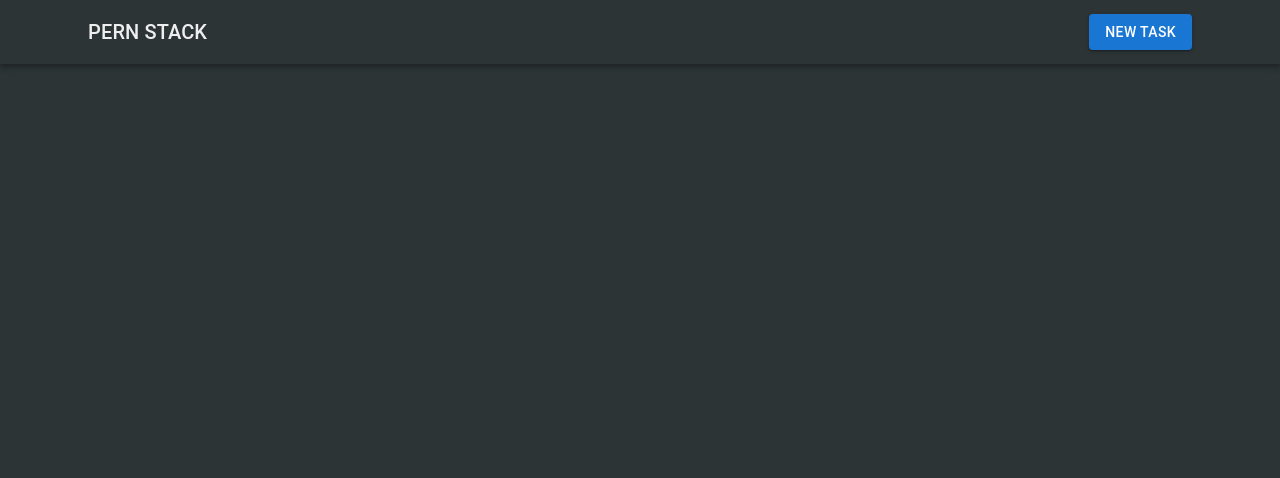
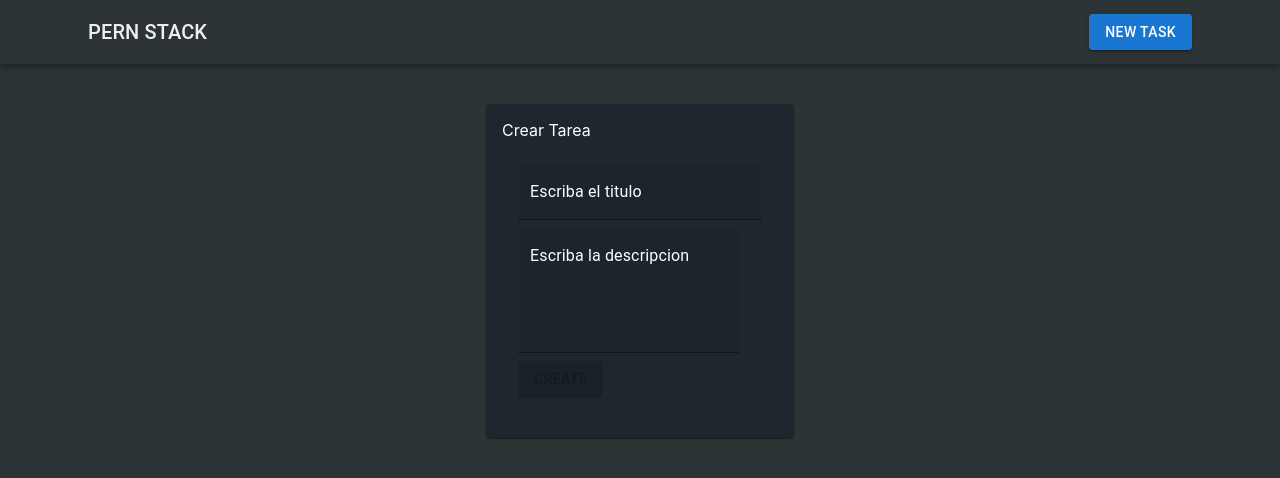
Before and after one commit to cristiangronerth/toDoList, a React (Create React App) app in the folder front/: page /tasks/1/edit in a window 1280 px wide. Before the commit this address had no page. Shown: the top 478 px of the page. Built offline with nearby package versions, Linux system fonts and the light colour scheme; no server answers.

Commit message:
no funciona todavia editar

```diff
--- a/front/src/App.js
+++ b/front/src/App.js
@@ -12,7 +12,8 @@ export default function App() {
         <Routes>
           <Route path='/' element={<TaskList />}/>
           <Route path='/tasks/new' element={<TaskForm />}/>
-          {/* Edith Route */}
+          <Route path='/tasks/:id/edit' element={<TaskForm />}/>
+
         </Routes>
       </Container>
     </BrowserRouter>
--- a/front/src/components/TaskForm.js
+++ b/front/src/components/TaskForm.js
@@ -1,6 +1,6 @@
 import { Button, Card, CardContent, CircularProgress, Grid, TextField, Typography } from '@mui/material'
 import { useState, useEffect } from 'react'
-import { useNavigate } from 'react-router-dom'
+import { useNavigate, useParams } from 'react-router-dom'
 
 
 export default function TaskForm() {
@@ -13,6 +13,7 @@ export default function TaskForm() {
   const [loading, setLoading] = useState(false)
 
   const navigate = useNavigate()
+  const params = useParams()
 
   const handleSubmit = async (e) =>{
     e.preventDefault();
@@ -33,6 +34,21 @@ export default function TaskForm() {
     setTask({...task, [e.target.name]: e.target.value})
   }
 
+  const loadTask = async (id) => {
+    const res = await fetch(`http://localhost:4000/tasks/${id}`)
+    const data = await res.json()
+    console.log(data);
+    setTask({title: data.title, description: data.description})
+  }
+
+  useEffect(()=>{
+    if (params.id){
+      loadTask(params.id);
+    }
+  },[params.id])
+
+
+
   return (
     <Grid container direction='column' alignItems='center' justifyContent='center'>
       <Grid item xs={3}>
@@ -44,12 +60,12 @@ export default function TaskForm() {
 
             <form onSubmit={handleSubmit}>
               <TextField variant='filled' label='Escriba el titulo' sx={{display:'block', margin:'.5rem 0'}} inputProps={{style:{color:"white"}}} InputLabelProps={{style:{color:"white"}}}
-              name ="title"
+              name ="title" value={task.title}
               onChange={handleChange}
               />
 
               <TextField variant='filled' label='Escriba la descripcion' multiline rows={4} sx={{display:'block', margin:'.5rem 0'}} inputProps={{style:{color:"white"}}} InputLabelProps={{style:{color:"white"}}}
-                name="description"
+                name="description" value={task.description}
                 onChange={handleChange}
               />
               <Button variant='contained' color='primary' type='submit' disabled={!task.title || !task.description}>
--- a/front/src/components/TaskList.js
+++ b/front/src/components/TaskList.js
@@ -1,9 +1,11 @@
 import { useEffect, useState } from "react"
 import { Button, Card, CardContent, Typography } from "@mui/material";
+import { useNavigate } from "react-router-dom";
 
 export default function TaskList() {
 
   const [tasks, setTasks] = useState([]);
+  const navigate = useNavigate()
 
   const loadTasks = async () =>{
     const response = await fetch('http://localhost:4000/tasks')
@@ -50,7 +52,7 @@ export default function TaskList() {
             </div>
 
             <div>
-              <Button variant="contained" color="inherit" onClick={()=>console.log("Editar")} >
+              <Button variant="contained" color="inherit" onClick={()=>navigate(`/tasks/${task.id}/edit`)} >
                 Edit
               </Button>
 
```
